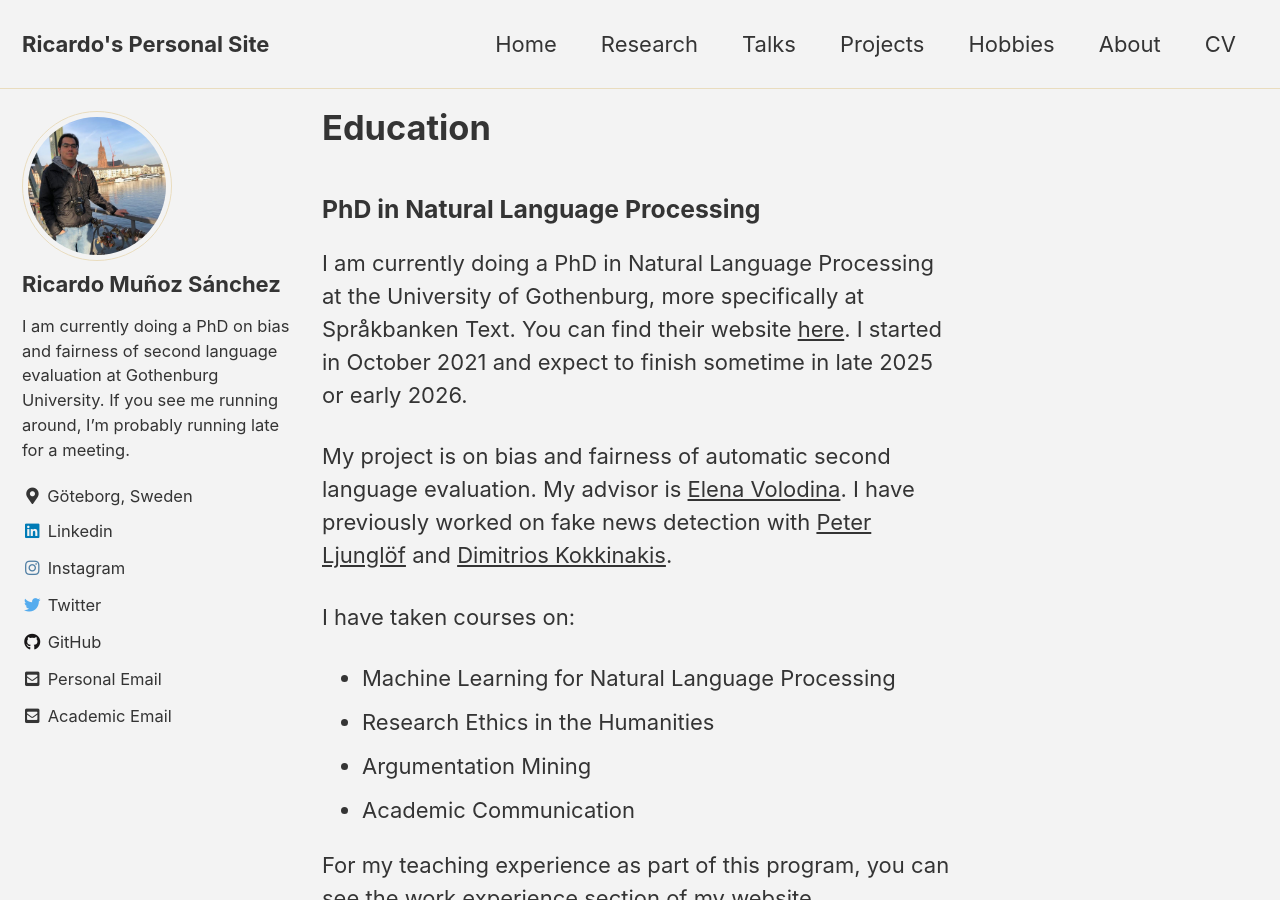
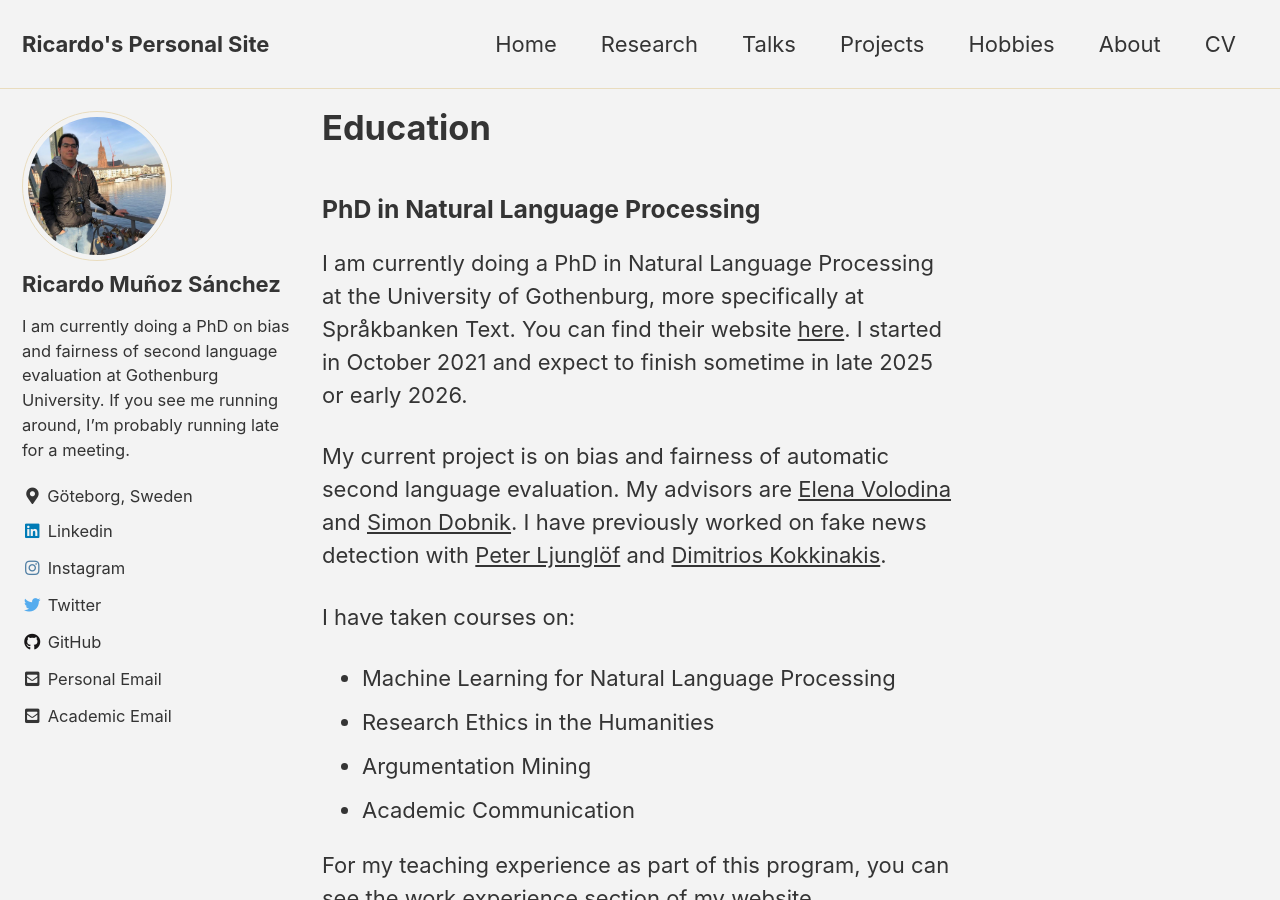
Before and after one commit to rimusa/rimusa.github.io, a Jekyll site: the page built from docs/_pages/education.md, in a window 1280 px wide and 900 px high. Built offline with Jekyll 4.4.1, drawn with Linux system fonts in a browser that asks for light colours; cached includes are drawn as plain includes.

Commit message:
Updated the education page

```diff
--- a/docs/_pages/education.md
+++ b/docs/_pages/education.md
@@ -9,8 +9,8 @@ author_profile: true
 
 I am currently doing a PhD in Natural Language Processing at the University of Gothenburg, more specifically at Språkbanken Text. You can find their website [here](https://spraakbanken.gu.se/). I started in October 2021 and expect to finish sometime in late 2025 or early 2026.
 
-My project is on bias and fairness of automatic second language evaluation.
-My advisor is [Elena Volodina](https://spraakbanken.gu.se/en/about/staff/elena).
+My current project is on bias and fairness of automatic second language evaluation.
+My advisors are [Elena Volodina](https://spraakbanken.gu.se/en/about/staff/elena) and [Simon Dobnik](https://www.gu.se/en/about/find-staff/simondobnik).
 I have previously worked on fake news detection with [Peter Ljunglöf](http://www.cse.chalmers.se/~peb/) and [Dimitrios Kokkinakis](https://spraakbanken.gu.se/en/about/staff/dimitrios).
 
 I have taken courses on:
```
